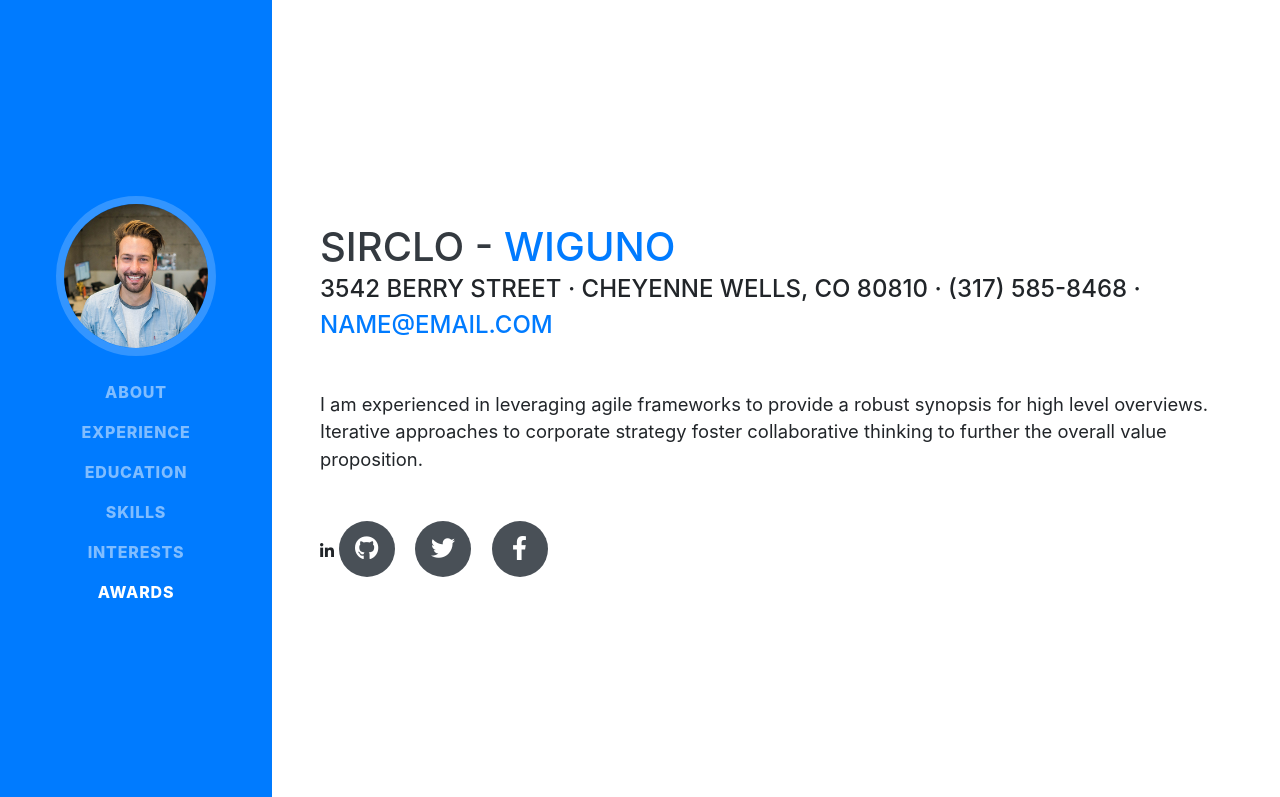
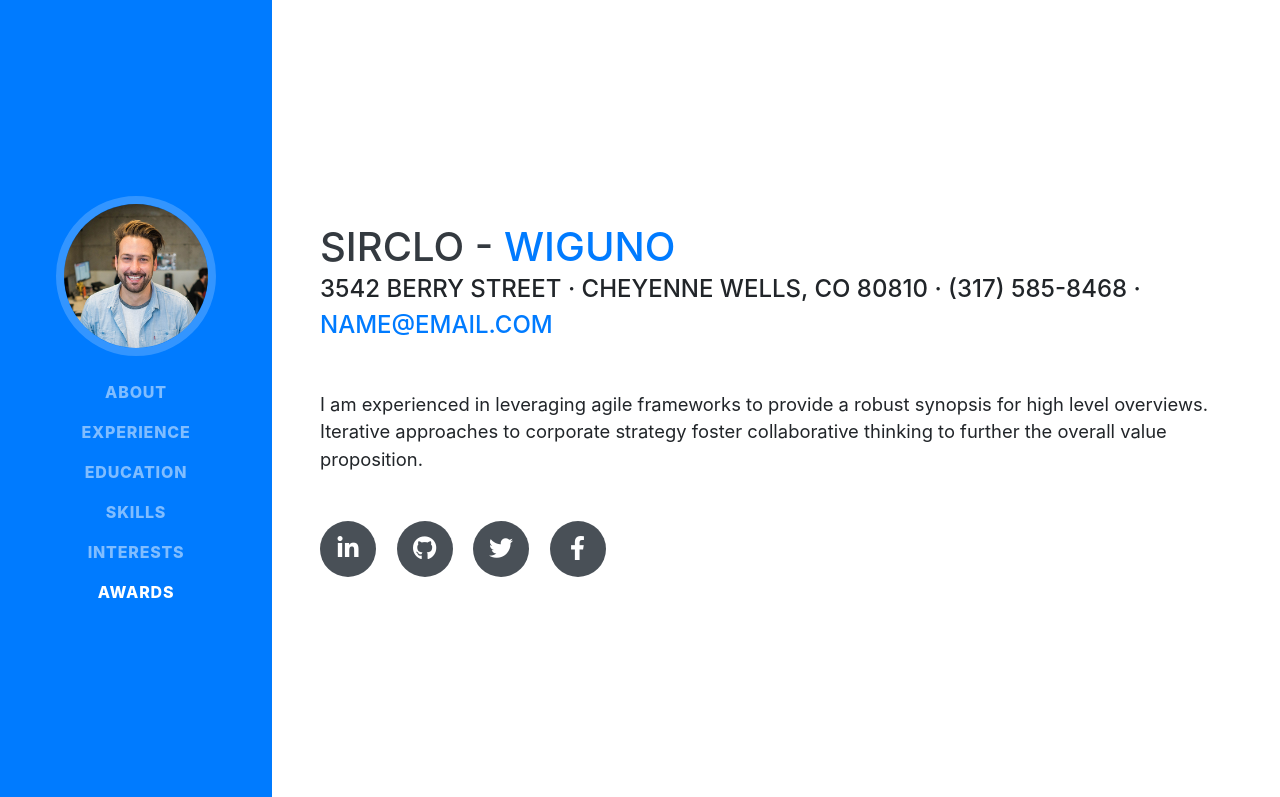
Before and after one commit to weeband/resume, a website with bundled scripts: page index.html in a window 1280 px wide. Shown: the top 797 px of the page. Built offline with nearby package versions, Linux system fonts and the light colour scheme; a web font is replaced by a local one.

Commit message:
still need a..

```diff
--- a/index.html
+++ b/index.html
@@ -82,7 +82,9 @@
         </div>
         <p class="lead mb-5">I am experienced in leveraging agile frameworks to provide a robust synopsis for high level overviews. Iterative approaches to corporate strategy foster collaborative thinking to further the overall value proposition.</p>
         <div class="social-icons">
-          <i onClick="openLinkedin()" class="fab fa-linkedin-in"></i>
+          <a onClick="openLinkedin()">
+            <i class="fab fa-linkedin-in"></i>
+          </a>
           <a href="#">
             <i class="fab fa-github"></i>
           </a>
```
